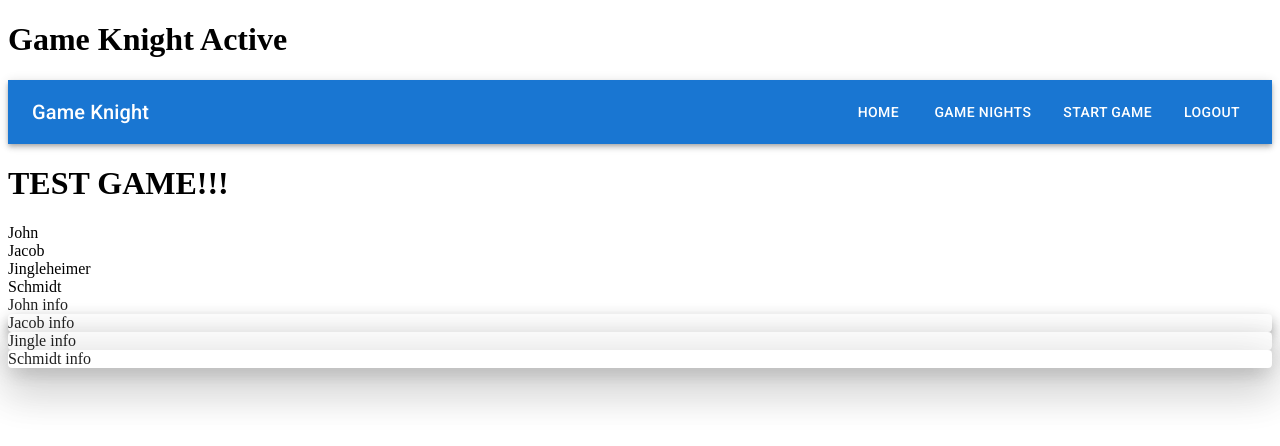
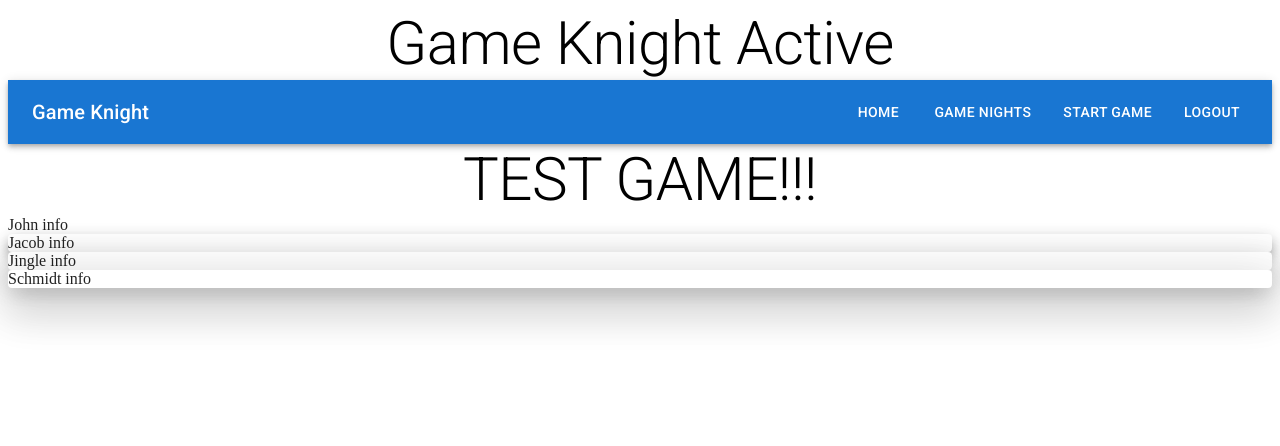
Before and after one commit to 4L00P/game-knight-legacy, a React app: page /current-game in a window 1280 px wide. Shown: the top 446 px of the page. Built offline with nearby package versions, Linux system fonts and the light colour scheme.

Commit message:
ADD more attempts in size styling mui paper

```diff
--- a/src/client/views/CurrentGame.jsx
+++ b/src/client/views/CurrentGame.jsx
@@ -36,27 +36,24 @@ function CurrentGame() {
     // and the padding color to something shimmery
     // when it's not their turn, padding back down to 0, elevation to 1
 
+  // use set interval to change the game knight colors
 
   return (
     <div>
-      <h1>Game Knight Active</h1>
+      <Typography variant="h2" align="center">Game Knight Active</Typography>
       <Navbar />
-      <h1>TEST GAME!!!</h1>
-      <div className="turn-order-tags">
+      <Typography variant="h2" align="center">TEST GAME!!!</Typography>
+      {/* <div className="turn-order-tags">
         <div>John</div>
         <div>Jacob</div>
         <div>Jingleheimer</div>
         <div>Schmidt</div>
-      </div>
+      </div> */}
        <div className="player-info-bars">
         <Paper elevation={0}
-        // sx={
-        //   padding: 2,
-        //   border: "1px solid black",
-        //   margin: 8
-        // }
+        height='20px'
         >John info</Paper>
-        <Paper elevation={8}>Jacob info</Paper>
+        <Paper elevation={8} >Jacob info</Paper>
         <Paper elevation={16}>Jingle info</Paper>
         <Paper elevation={24}>Schmidt info</Paper>
 
```
